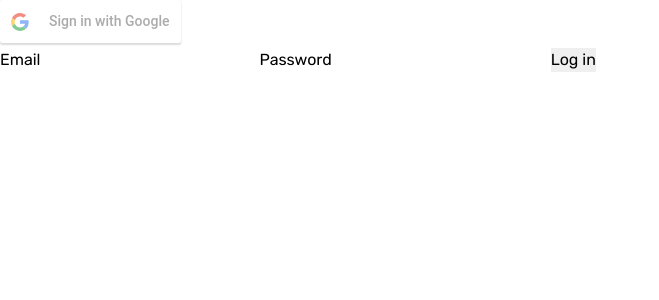
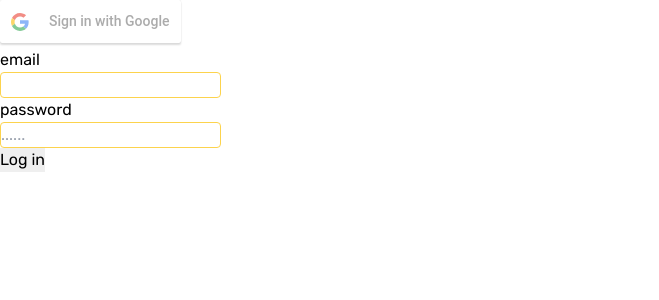
Before and after one commit to EmJee1/Online-casino, a React (Create React App) app in the folder client/: page / in a window 1280 px wide. Shown: the top 300 px of the page, without its empty margins (0-659 px from the left). Built offline with nearby package versions, Linux system fonts and the light colour scheme.

Commit message:
Added TextInput component

```diff
--- a/client/src/components/EmailLogin/index.tsx
+++ b/client/src/components/EmailLogin/index.tsx
@@ -2,14 +2,15 @@ import { FormEvent, useState } from 'react'
 import axios from 'axios'
 import { LoginResponse, RequestError } from '../../models/responses'
 import useAuthentication from '../../hooks/use-authentication'
+import TextInput from '../TextInput'
 
 const EmailLogin = () => {
 	const [email, setEmail] = useState('')
 	const [password, setPassword] = useState('')
 	const { loginUser } = useAuthentication()
 
-	const onSubmit = async (e: FormEvent) => {
-		e.preventDefault()
+	const onSubmit = async ({ preventDefault }: FormEvent) => {
+		preventDefault()
 
 		axios
 			.post<LoginResponse>('/auth/email/login', { email, password })
@@ -23,17 +24,18 @@ const EmailLogin = () => {
 
 	return (
 		<form onSubmit={onSubmit}>
-			<label htmlFor="email">Email</label>
-			<input
-				type="email"
+			<TextInput
+				label="email"
+				email
 				value={email}
-				onChange={e => setEmail(e.target.value)}
+				updateState={setEmail}
 			/>
-			<label htmlFor="password">Password</label>
-			<input
-				type="password"
+			<TextInput
+				password
+				label="password"
+				placeholder="......"
 				value={password}
-				onChange={e => setPassword(e.target.value)}
+				updateState={setPassword}
 			/>
 			<input type="submit" value="Log in" />
 		</form>
--- /dev/null
+++ b/client/src/components/TextInput/index.tsx
@@ -0,0 +1,53 @@
+import { ChangeEvent, Dispatch, SetStateAction } from 'react'
+
+interface TextInputProps {
+	label: string
+	id?: string
+	value: string
+	className?: string
+	placeholder?: string
+	email?: boolean
+	password?: boolean
+	onChange?: (e: ChangeEvent<HTMLInputElement>) => void
+	updateState?: Dispatch<SetStateAction<string>>
+}
+
+const TextInput = ({
+	label,
+	id,
+	value,
+	className,
+	placeholder,
+	email,
+	password,
+	onChange,
+	updateState,
+}: TextInputProps) => {
+	const classes = ['text-input-container']
+	if (className) classes.push(className)
+
+	const type = email ? 'email' : password ? 'password' : 'text'
+
+	return (
+		<div className={classes.join(' ')}>
+			{label && (
+				<label htmlFor={id || label} className="block">
+					{label}
+				</label>
+			)}
+			<input
+				type={type}
+				value={value}
+				id={id || label}
+				className="border border-yellow-300 rounded"
+				placeholder={placeholder}
+				onChange={e => {
+					if (onChange) onChange(e)
+					if (updateState) updateState(e.target.value)
+				}}
+			/>
+		</div>
+	)
+}
+
+export default TextInput
```
